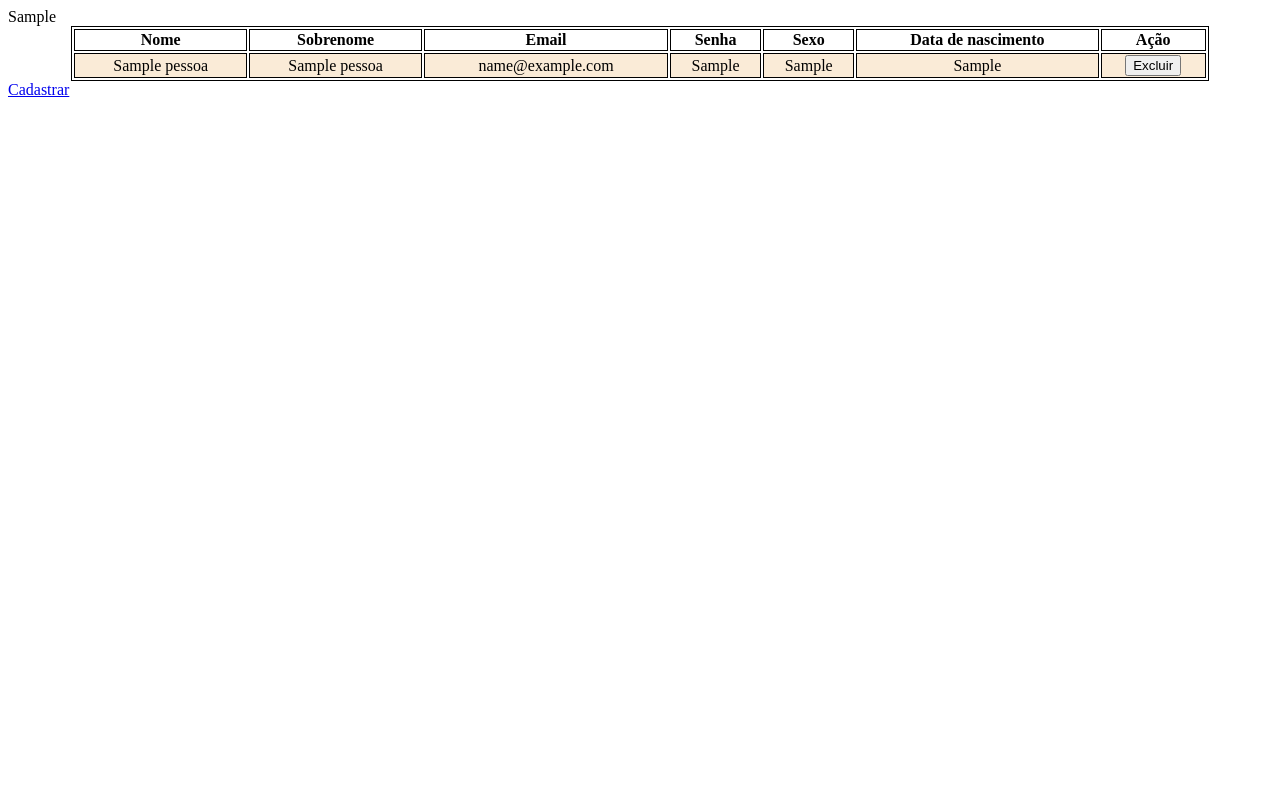
After one commit to Nicholasmais/progama-o-internet, a PHP site: page /lista.php in a window 1280 px wide. The commit adds this page. Run offline with PHP 8.4, Linux system fonts and the light colour scheme; tables that the repository leaves empty or names only in its code hold one stand-in row (values such as "Sample post").

Commit message:
ciração e tabela

```diff
--- a/banco.php
+++ b/banco.php
@@ -1,4 +1,5 @@
 <?php
+include "pessoa.php";
 class Banco{
   private $host = "127.0.0.1";
   private $user = "root";
@@ -20,18 +21,57 @@
     }
   }
 
-  public function add_pessoa(Pessoa $pes){
-    $stmt = $this->con->prepare("insert into pessoa(nome, sobrenome, email, senha, sexo, data_nascimento) values(?,?,?,?,?,?);");
-    $stmt->bind_param(
-      "ssssss",
-      $pes->get_nome(),
-      $pes->get_sobrenome(),
-      $pes->get_email(),
-      $pes->get_senha(),
-      $pes->get_sexo(),
-      $pes->get_nascimento()
-    );
-    return $stmt->execute();
+  public function add_pessoa($pes){
+    try{
+      $nome = $pes->get_nome();
+      $sobrenome = $pes->get_sobrenome();
+      $email = $pes->get_email();
+      $senha = $pes->get_senha();
+      $sexo = $pes->get_sexo();
+      $nascimento = $pes->get_nascimento();
+      $stmt = $this->con->prepare("insert into pessoa(nome, sobrenome, email, senha, sexo, data_nascimento) values(?,?,?,?,?,?);");
+      $stmt->bind_param(
+        "ssssss",
+        $nome,
+        $sobrenome,
+        $email,
+        $senha,
+        $sexo,
+        $nascimento
+      );
+      return ["sucesso"=>$stmt->execute(), "status"=>1];
+    }
+    catch (Exception $e){
+      return ["erro"=>$e, "status"=>0];
+    }
+  }
+
+  public function get_pessoa(){
+    $stmt = $this->con->prepare("Select * from pessoa");
+    $stmt->execute();
+    $result = $stmt->get_result();
+    $pessoa_array = array();
+    $i=0;
+    while ($linha = mysqli_fetch_object($result)) {
+        $pessoa = new Pessoa();
+        $pessoa->set_codigo($linha->codigo);
+        $pessoa->set_nome($linha->nome);
+        $pessoa->set_sobrenome($linha->sobrenome);
+        $pessoa->set_email($linha->email);
+        $pessoa->set_senha($linha->senha);
+        $pessoa->set_sexo($linha->sexo);
+        $pessoa->set_nascimento($linha->data_nascimento);
+        $pessoa_array[$i] = $pessoa;
+        $i++;
+    }
+    return $pessoa_array;
+  }
+
+  public function excluir($id){
+  echo $id;
+    // $stmt = $this->con->prepare("DELETE from pessoa where codigo = ?");
+  // $stmt->bind_param("s", $id);
+  // $stmt->execute();
   }
 }
 ?>
--- /dev/null
+++ b/lista.css
@@ -0,0 +1,11 @@
+table{
+  width:90%;
+  margin: 0 auto;;
+}
+table, th, td {
+  border: 1px solid;
+}
+td {
+  text-align: center;
+  background-color: antiquewhite;;
+}
--- /dev/null
+++ b/lista.php
@@ -0,0 +1,39 @@
+<?php
+ include "banco.php";
+ $banco = new Banco();
+ $pessoas = $banco->get_pessoa();
+?>
+<html>
+    <head>
+      <style>
+        <?php include 'lista.css'; ?>
+      </style>
+    </head>
+    <body>
+        <table>
+          <tr>
+            <th>Nome</th>
+            <th>Sobrenome</th>
+            <th>Email</th>
+            <th>Senha</th>
+            <th>Sexo</th>
+            <th>Data de nascimento</th>
+            <th>Ação</th>
+          </tr>
+          <?php
+            foreach($pessoas as $pessoa){
+              echo "<tr>";
+              echo "<td>" .$pessoa->get_nome(). "</td>";
+              echo "<td>" .$pessoa->get_sobrenome(). "</td>";
+              echo "<td>" .$pessoa->get_email(). "</td>";
+              echo "<td>" .$pessoa->get_senha(). "</td>";
+              echo "<td>" .$pessoa->get_sexo(). "</td>";
+              echo "<td>" .$pessoa->get_nascimento(). "</td>";
+              echo "<td><button onlick='".$banco->excluir($pessoa->get_codigo())."'>Excluir </td>";
+              echo "</tr>";
+            }
+          ?>
+        </table>
+        <a href="index.php">Cadastrar</a>
+    </body>
+</html>
--- a/pessoa.php
+++ b/pessoa.php
@@ -1,11 +1,20 @@
 <?php
 class Pessoa{
+  private $codigo;
   private $nome;
   private $sobrenome;
   private $email;
   private $senha;
   private $sexo;
   private $nascimento;
+
+  public function get_codigo(){
+    return $this->codigo;
+  }
+
+  public function set_codigo($codigo){
+    $this->codigo = $codigo;
+  }
 
   public function get_nome(){
     return $this->nome;
@@ -54,6 +63,10 @@
   public function set_nascimento($nascimento){
     $this->nascimento = $nascimento;
   }
+
+  public function __toString(){
+    return "{Nome: " . $this->nome . ", Sobrenome: " . $this->sobrenome . ", Email: " . $this->email . ", Senha: " . $this->senha . ", Sexo: " . $this->sexo . ", Nascimento: " . $this->nascimento . "}";
+  }
 }
 
 ?>
```
Also changed, not shown: cadastrar.php (+8 -2 lines), index.php (renamed from cadastrar.html, +13 -0 lines).
